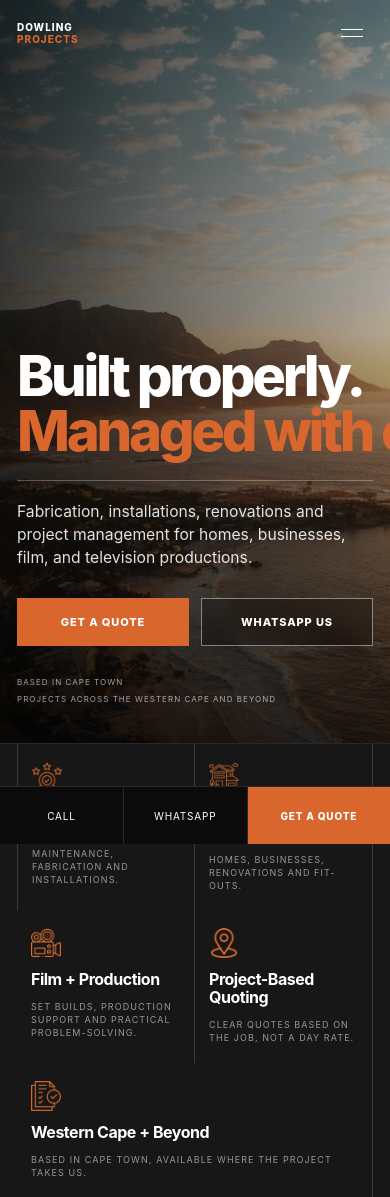
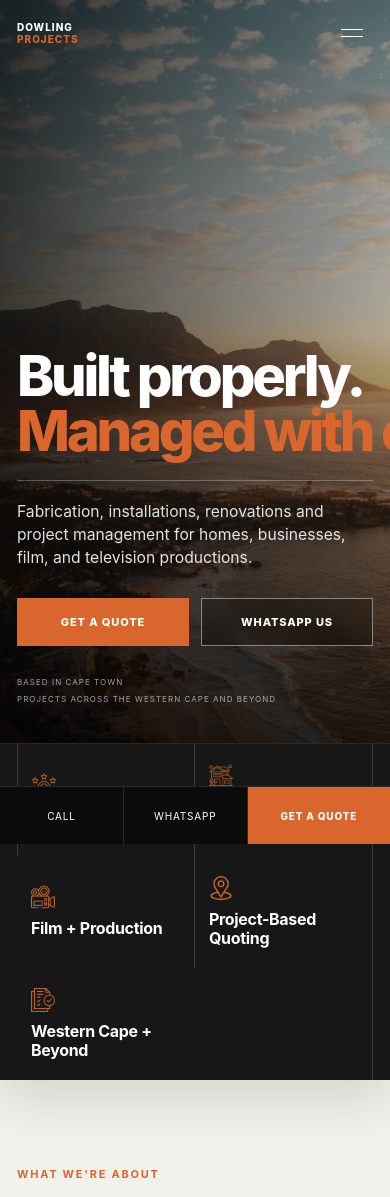
Before and after one commit to jaenpierredowling/dowling-projects, a website: page index.html in a window 390 px wide. Shown: the top 1197 px of the page. Drawn offline with Linux system fonts and the light colour scheme.

Commit message:
Update icons and replace Anro images

```diff
--- a/index.html
+++ b/index.html
@@ -84,35 +84,30 @@
             <img src="assets/icon-award-orange.png" alt="" />
           </div>
           <strong>11 Years Experience</strong>
-          <span>Hands-on across maintenance, fabrication and installations.</span>
         </div>
         <div class="capability-item reveal">
           <div class="capability-icon" aria-hidden="true">
             <img src="assets/icon-home-orange.png" alt="" />
           </div>
           <strong>Residential + Commercial</strong>
-          <span>Homes, businesses, renovations and fit-outs.</span>
         </div>
         <div class="capability-item reveal">
           <div class="capability-icon" aria-hidden="true">
             <img src="assets/icon-film-orange.png" alt="" />
           </div>
           <strong>Film + Production</strong>
-          <span>Set builds, production support and practical problem-solving.</span>
         </div>
         <div class="capability-item reveal">
           <div class="capability-icon" aria-hidden="true">
             <img src="assets/icon-quote-orange.png" alt="" />
           </div>
           <strong>Project-Based Quoting</strong>
-          <span>Clear quotes based on the job, not a day rate.</span>
         </div>
         <div class="capability-item reveal">
           <div class="capability-icon" aria-hidden="true">
             <img src="assets/icon-location-orange.png" alt="" />
           </div>
           <strong>Western Cape + Beyond</strong>
-          <span>Based in Cape Town, available where the project takes us.</span>
         </div>
       </div>
     </section>
@@ -187,7 +182,7 @@
           <h2 id="experience-title">11 years of practical experience.</h2>
           <p>Our experience covers a wide range of technical, practical and project-based work.</p>
           <figure class="experience-image">
-            <img src="assets/experience-solar.jpg" alt="Solar installation work completed by Dowling Projects" />
+            <img src="assets/experience-cabinet.jpg" alt="Anro Dowling building a cabinet installation" />
           </figure>
         </div>
         <div class="project-list reveal">
@@ -253,8 +248,8 @@
 
     <section class="about section-stone" id="about" aria-labelledby="about-title">
       <div class="about-image reveal">
-        <img src="assets/about-anro-portrait.jpg" alt="Portrait of Anro Dowling" />
-        <div class="image-label">ANRO DOWLING<br />PROJECT LEAD</div>
+        <img src="assets/about-anro-portrait-2.jpg" alt="Portrait of Anro Dowling" />
+        <div class="image-label">ANRO DOWLING<br />DIRECTOR</div>
       </div>
       <div class="about-copy reveal">
         <span class="eyebrow">ABOUT DOWLING PROJECTS</span>
--- a/styles.css
+++ b/styles.css
@@ -154,8 +154,8 @@ button, a { -webkit-tap-highlight-color: transparent; }
 }
 .capability-grid { display: grid; grid-template-columns: repeat(5, 1fr); }
 .capability-item {
-  min-height: 158px; padding: 24px 22px 22px; border-right: 1px solid var(--line-dark); position: relative;
-  display: grid; align-content: start; gap: 16px; overflow: hidden;
+  min-height: 122px; padding: 22px 18px; border-right: 1px solid var(--line-dark); position: relative;
+  display: grid; align-content: center; justify-items: start; gap: 14px; overflow: hidden;
 }
 .capability-item:first-child { border-left: 1px solid var(--line-dark); }
 .capability-item::after {
@@ -163,9 +163,9 @@ button, a { -webkit-tap-highlight-color: transparent; }
   transition: width .35s var(--ease);
 }
 .capability-item:hover::after { width: 100%; }
-.capability-icon { width: 34px; height: 34px; display: flex; align-items: center; justify-content: center; }
-.capability-icon img { width: 100%; height: 100%; object-fit: contain; display: block; }
-.capability-item strong { font-size: clamp(1rem, 1.45vw, 1.25rem); line-height: 1.15; font-weight: 720; letter-spacing: -.03em; color: #fff; }
+.capability-icon { width: 26px; height: 26px; display: flex; align-items: center; justify-content: center; }
+.capability-icon img { width: 100%; height: 100%; object-fit: contain; display: block; opacity: 1; filter: none; }
+.capability-item strong { font-size: clamp(.88rem, 1.2vw, 1rem); line-height: 1.18; font-weight: 720; letter-spacing: -.02em; color: #fff; max-width: 160px; }
 .capability-item span { max-width: 190px; font-size: 10px; line-height: 1.45; text-transform: uppercase; letter-spacing: .12em; color: rgba(255,255,255,.55); }
 
 .intro { padding: 128px 0 112px; }
@@ -244,7 +244,7 @@ button, a { -webkit-tap-highlight-color: transparent; }
 
 .about { display: grid; grid-template-columns: 1fr 1fr; min-height: 700px; }
 .about-image { position: relative; overflow: hidden; min-height: 640px; }
-.about-image img { width: 100%; height: 100%; object-fit: cover; object-position: center 22%; transition: transform .9s var(--ease); }
+.about-image img { width: 100%; height: 100%; object-fit: cover; object-position: center 18%; transition: transform .9s var(--ease); }
 .about-image:hover img { transform: scale(1.025); }
 .image-label {
   position: absolute; left: 28px; bottom: 28px; padding: 11px 13px; background: rgba(0,0,0,.72); color: #fff;
@@ -327,7 +327,7 @@ details p { margin: -5px 0 24px; max-width: 620px; font-size: .9rem; line-height
 }
 @media (max-width: 620px) {
   .hero-media { background-position: 41% center; }
-  .capability-icon { width: 30px; height: 30px; }
+  .capability-icon { width: 24px; height: 24px; }
   .capability-item strong { font-size: 1rem; }
   .capability-item span { font-size: 9px; }
 }
@@ -405,7 +405,7 @@ details p { margin: -5px 0 24px; max-width: 620px; font-size: .9rem; line-height
   .button { padding-inline: 14px; }
   .hero-foot { display: grid; gap: 8px; font-size: 8px; }
   .capability-grid { grid-template-columns: 1fr 1fr; }
-  .capability-item { min-height: 132px; padding: 18px 14px; gap: 12px; }
+  .capability-item { min-height: 112px; padding: 16px 14px; gap: 10px; }
   .capability-item:nth-child(5) { grid-column: auto; }
   .capability-item:last-child { grid-column: 1 / -1; }
   .intro, .experience, .quote-process, .contact { padding-block: 82px; }
@@ -440,3 +440,5 @@ details p { margin: -5px 0 24px; max-width: 620px; font-size: .9rem; line-height
   .mobile-action-bar a { display: flex; align-items: center; justify-content: center; font-size: 10px; text-transform: uppercase; letter-spacing: .08em; border-right: 1px solid rgba(255,255,255,.12); }
   .mobile-action-bar a:last-child { background: var(--orange); border-right: 0; font-weight: 800; }
 }
+
+.capability-item span { display: none; }
```
Also changed, not shown: assets/about-anro-portrait-2.jpg (added), assets/experience-cabinet.jpg (added).
